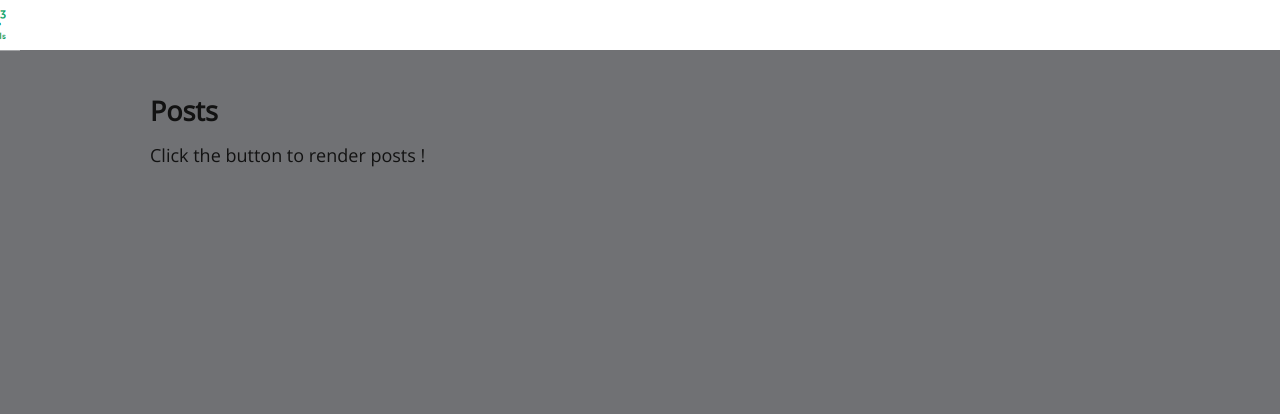
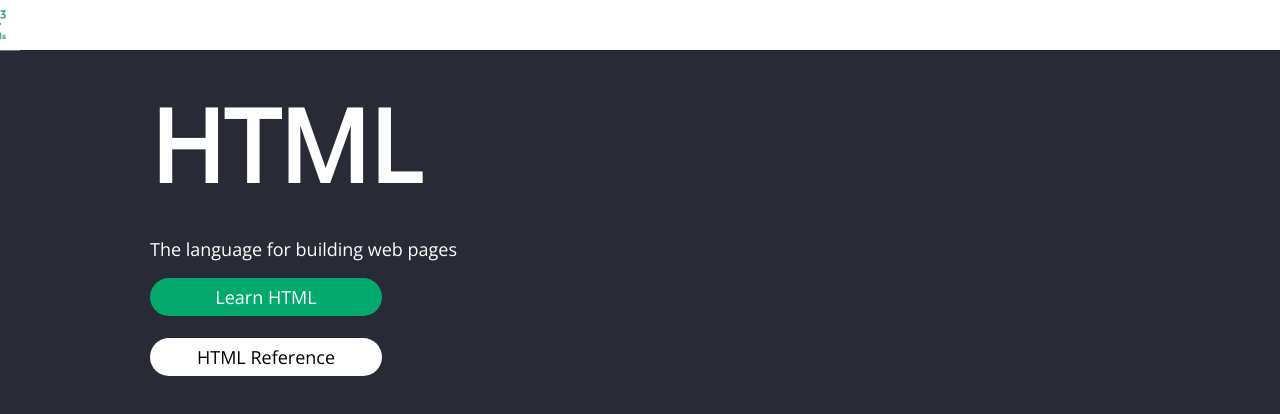
Before and after one commit to venkatweb1234/Redux-Project-Jest-enzyme, a React (Create React App) app: page / in a window 1280 px wide. Shown: the top 414 px of the page. Built offline with nearby package versions, Linux system fonts and the light colour scheme.

Commit message:
new  w3schools Tests

```diff
--- a/src/App.js
+++ b/src/App.js
@@ -7,7 +7,7 @@ function App() {
     <div className="App">
       <Header />
       <section className="main">
-        <Headline header="Posts" desc="Click the button to render posts !" />
+        <Headline header="HTML" desc="The language for building web pages" />
       </section>
     </div>
   );
--- a/src/App.scss
+++ b/src/App.scss
@@ -1,11 +1,11 @@
 body{
-   background: #707174;
    margin: 0 auto;
    padding: 0;
    font-family: 'Open Sans', sans-serif;
    font-size: 18px;
    line-height: 22px;
-   color: #121212;
+   background-color: #282A35!important;
+   color: white!important;
 }
 .main{
    width: 100%;
--- a/src/_variable.scss
+++ b/src/_variable.scss
@@ -0,0 +1,3 @@
+.font{
+    font-size: 100px;
+}
--- a/src/components/headline/headline.component.jsx
+++ b/src/components/headline/headline.component.jsx
@@ -1,4 +1,6 @@
 import React, { Component } from 'react';
+import '../../_variable.scss';
+import './headline.style.scss';
 
 class Headline extends Component{
     constructor(props){
@@ -12,8 +14,13 @@ class Headline extends Component{
         }
         return (
             <div data-test="HeadlineComponent">
-               <h1 data-test="header">{header}</h1>
+               <h1 className="font" data-test="header">{header}</h1>
                <p data-test="desc">{desc}</p>
+               <div className="HTMLbtn" data-test="HTMLButtons">
+               <a href="https://www.w3schools.com/html/default.asp" className="w3-button tut-button" data-test="LearnHTML">Learn HTML</a>
+               <br />
+               <a href="https://www.w3schools.com/tags/default.asp" class="w3-button ref-button" data-test="HTMLRef">HTML Reference</a>
+               </div>
             </div>
         );
     }
--- a/src/components/headline/headline.style.scss
+++ b/src/components/headline/headline.style.scss
@@ -0,0 +1,34 @@
+ .w3-button {
+    border: none;
+    display: inline-block;
+    padding: 8px 16px;
+    vertical-align: middle;
+    overflow: hidden;
+    text-decoration: none;
+    color: inherit;
+    background-color: inherit;
+    text-align: center;
+    cursor: pointer;
+    white-space: nowrap;
+}
+.tut-button {
+    background-color: #04AA6D;
+    color: white;
+    font-size: 18px;
+    margin: auto;
+    display: block;
+    width: 200px;
+    border-radius: 25px;
+}
+.ref-button {
+    background-color: white;
+    font-size: 18px;
+    margin: auto;
+    display: block;
+    width: 200px;
+    border-radius: 25px;
+    color: #000;
+}
+.HTMLbtn{
+    position: absolute;
+}
```
Also changed, not shown: 2 other files (tests, documents, lock files or other folders).
